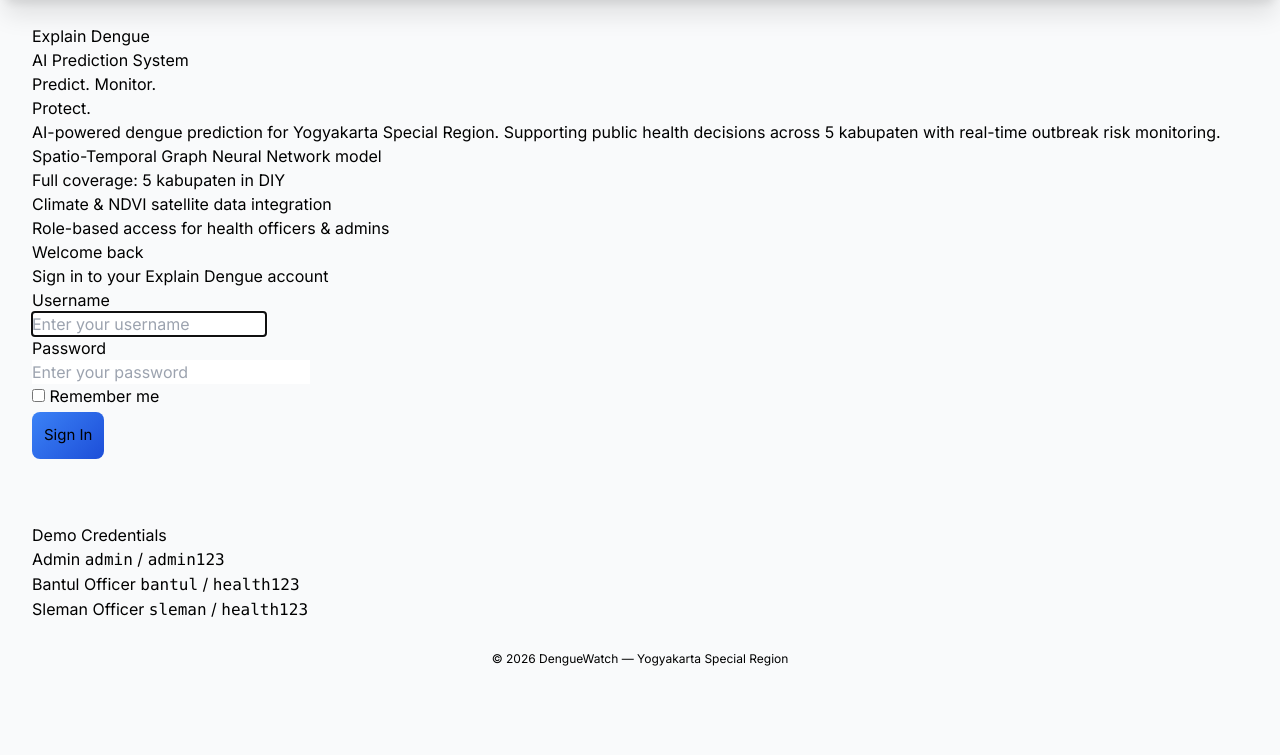
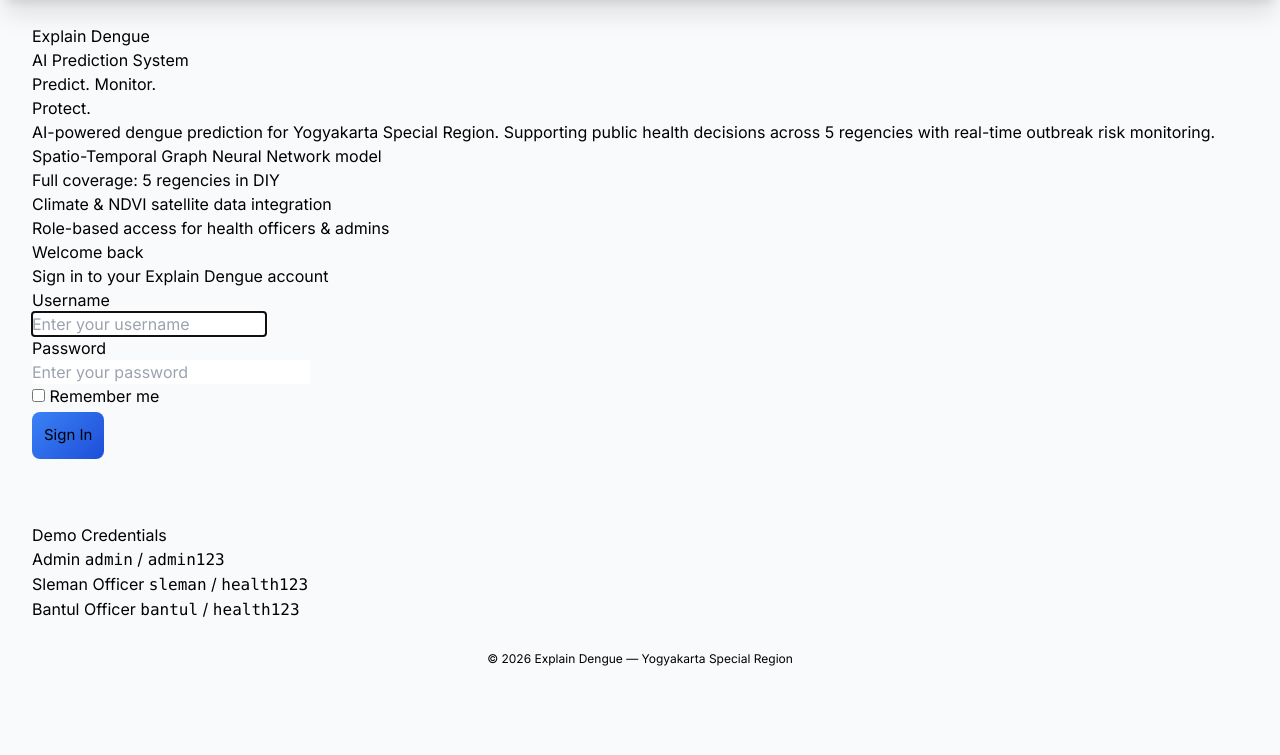
Before and after one commit to DinarNp/AI-dengue-STGNN, a Flask app: template webapp_restructured/app/templates/auth/login.html in a window 1280 px wide. Shown: the part 64-819 px from the top of the page. Run offline with Flask 3, Linux system fonts and the light colour scheme; the template is opened without the code that fills it, so the values that code supplies are empty; some libraries are stand-ins or nearby versions.

Commit message:
fix login and admin dashboard template

```diff
--- a/webapp_restructured/app/templates/admin/dashboard.html
+++ b/webapp_restructured/app/templates/admin/dashboard.html
@@ -21,7 +21,7 @@
     <div class="stat-icon icon-primary"><i class="fas fa-city"></i></div>
     <div class="stat-content">
       <div class="stat-value">{{ stats.total_regencies }}</div>
-      <div class="stat-label">Active Kabupaten</div>
+      <div class="stat-label">Active Regency</div>
     </div>
   </div>
 
--- a/webapp_restructured/app/templates/admin/data_management.html
+++ b/webapp_restructured/app/templates/admin/data_management.html
@@ -24,7 +24,7 @@
       <table class="data-table">
         <thead>
           <tr>
-            <th>Kabupaten</th>
+            <th>Regency</th>
             <th>Latest Cases</th>
             <th>Latest Climate</th>
             <th>Latest NDVI</th>
--- a/webapp_restructured/app/templates/auth/login.html
+++ b/webapp_restructured/app/templates/auth/login.html
@@ -30,7 +30,7 @@
 
     <p class="auth-desc">
       AI-powered dengue prediction for Yogyakarta Special Region.
-      Supporting public health decisions across 5 kabupaten with
+      Supporting public health decisions across 5 regencies with
       real-time outbreak risk monitoring.
     </p>
 
@@ -41,7 +41,7 @@
       </div>
       <div class="auth-feature-item">
         <i class="fas fa-map-marked-alt"></i>
-        Full coverage: 5 kabupaten in DIY
+        Full coverage: 5 regencies in DIY
       </div>
       <div class="auth-feature-item">
         <i class="fas fa-cloud-sun-rain"></i>
@@ -119,17 +119,17 @@
         <span><code>admin</code> / <code>admin123</code></span>
       </div>
       <div class="demo-cred-row">
+        <span>Sleman Officer</span>
+        <span><code>sleman</code> / <code>health123</code></span>
+      </div>
+      <div class="demo-cred-row">
         <span>Bantul Officer</span>
         <span><code>bantul</code> / <code>health123</code></span>
-      </div>
-      <div class="demo-cred-row">
-        <span>Sleman Officer</span>
-        <span><code>sleman</code> / <code>health123</code></span>
       </div>
     </div>
 
     <p style="text-align:center;margin-top:28px;font-size:12px;color:var(--text-muted);">
-      &copy; 2026 DengueWatch — Yogyakarta Special Region
+      &copy; 2026 Explain Dengue — Yogyakarta Special Region
     </p>
   </div>
 
```
Also changed, not shown: webapp_restructured/database/dengue_app.db.
